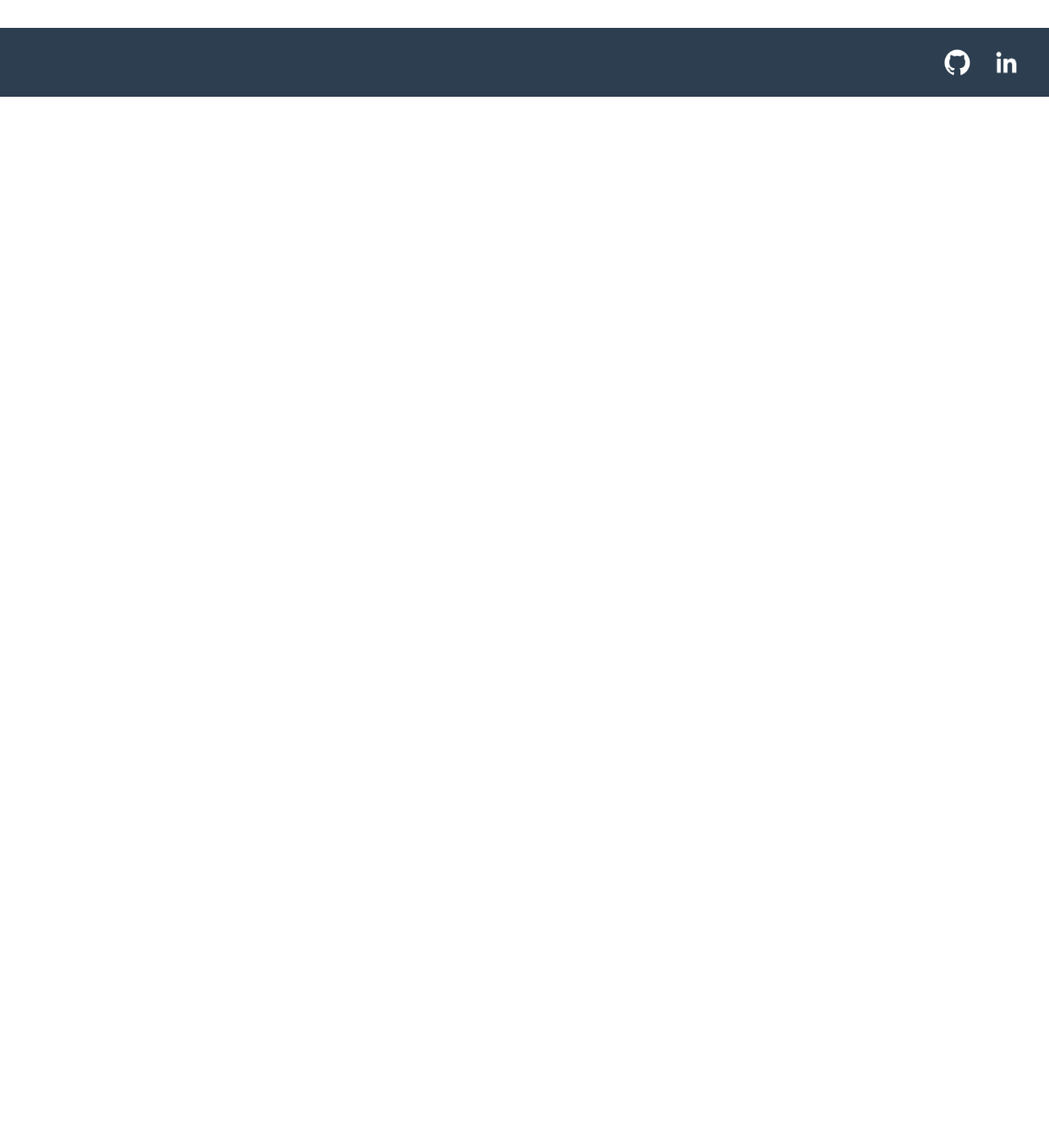
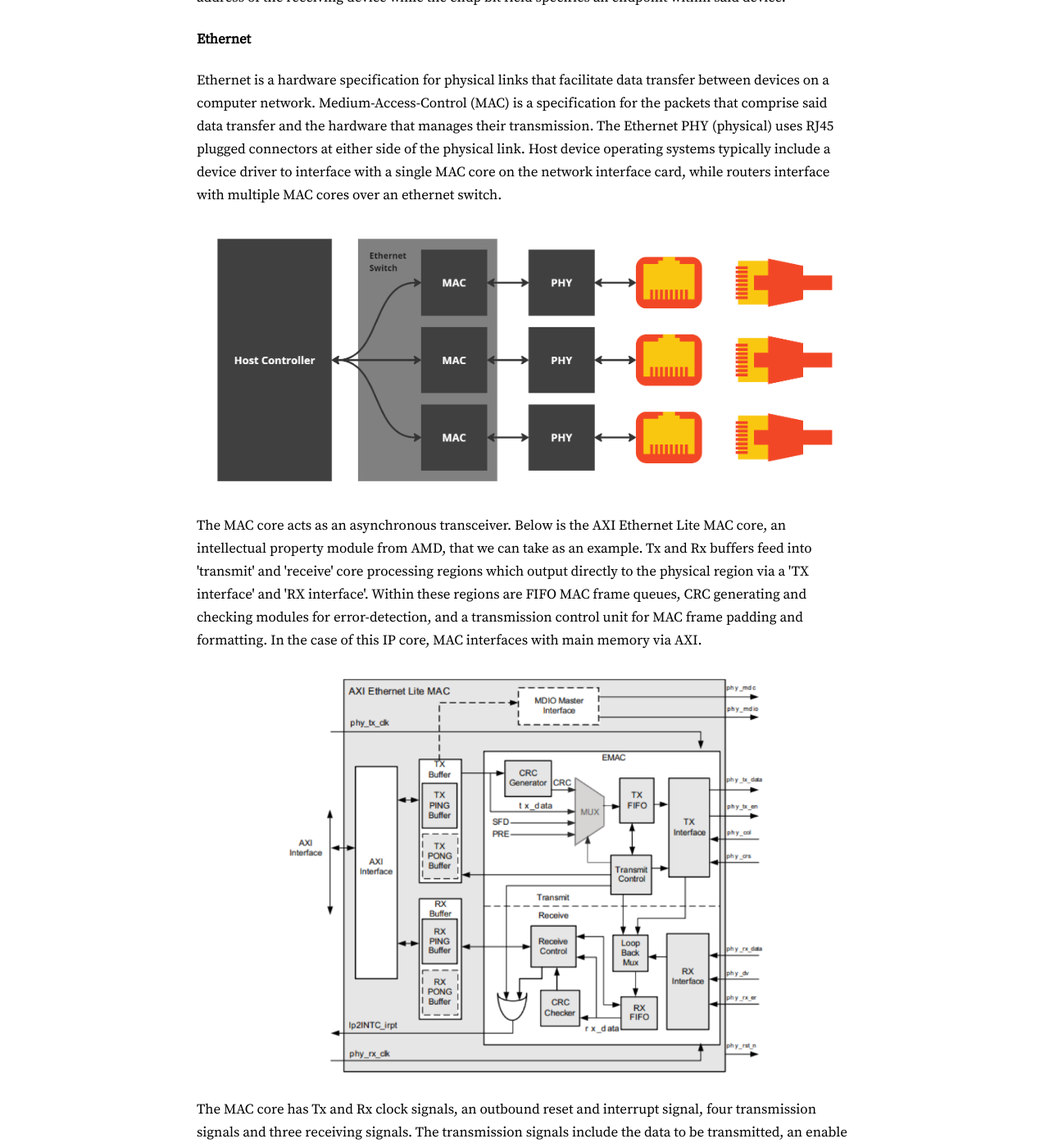
Before and after one commit to Rory-Mac/personal-website, a Jekyll site: the page built from Low-Level Programming/IO.markdown, in a window 1280 px wide and 1400 px high, scrolled down 2743 px. Shown: the whole window at 82% size. Built offline with Jekyll 4.4.1, drawn with Linux system fonts in a browser that asks for light colours; before the commit the page ends 2861 px from its top, so only the background shows below that; some of the changed text lies outside the part shown.

Commit message:
add Ethernet, AXI to IO markdown, add relevant diagrams + IP cores used in vivado

```diff
--- a/Low-Level Programming/IO.markdown
+++ b/Low-Level Programming/IO.markdown
@@ -28,11 +28,12 @@ encoding a continuous stream of ones, that is interrupted by 'start' zero bits f
 then re-initiates the idle state. Packet transmission over asynchronous channels exists for any computer processor capable of processing
 interrupts from peripheral devices (keyboards, monitors, attached processing units, network interface cards, etc). When creating these data
 channels we have to consider factors of compatibility between the sending and receiving devices. This includes ensuring compatible voltage
-levels (encoding logical high, logical low and other signal values), baud rate (bits per second), data formatting and packet formatting. </p>
-<p>The Universal Serial Bus (USB) can act as a good first example. Like our primitive example, data exchange in the USB standard consists
-of the asynchronous transfer of packets across a channel that is otherwise idle. Buffers exist on either side of this channel to allow for
-the processing of asynchronous signals. In a type-A USB, data exchange occurs across two of four pins: VCC, GND, D- and D+, where D exists
-as a differntial pair. Four packet formats are defined by the USB standard.</p>
+levels (encoding logical high, logical low and other signal values), baud rate (bits per second), data formatting and packet formatting.</p>
+<h4>Universal Serial Bus (USB)</h4>
+<p>Like our more primitive sender/receiver, data exchange in the USB standard consists of the asynchronous transfer of packets across an
+otherwise idle channel. Buffers exist on either side of this channel to allow for the processing of asynchronous signals. In type-A USB,
+data exchange occurs across two of four pins: VCC, GND, D- and D+, where D exists as a differntial pair. The USB standard defines four
+packet formats.</p>
 <p><img src="/Assets/images/USB_packet_formats.png" width="100%" height="100%"></p>
 <p>A constant logical high signal interspaces the transmission of USB packets, and is interrupted by the first bit field of incoming
 packets, the sync field. This bit field is composed of eight alternating ones and zeros to break the logical high. The next bit field is
@@ -45,3 +46,28 @@ pulled to high) for one-bits time, followed by the continuation of the idle stat
 the host for each unit of a given time interval. It contains the added 11-bit frame number bit field, and a cyclic redundancy check.
 Token packets have an additional address and ENDP bit field. The address bit field specifies the address of the receiving device while the
 endp bit field specifies an endpoint within said device.</p>
+<h4>Ethernet</h4>
+<p>Ethernet is a hardware specification for physical links that facilitate data transfer between devices on a computer network.
+Medium-Access-Control (MAC) is a specification for the packets that comprise said data transfer and the hardware that manages their
+transmission. The Ethernet PHY (physical) uses RJ45 plugged connectors at either side of the physical link. Host device operating systems
+typically include a device driver to interface with a single MAC core on the network interface card, while routers interface with multiple
+MAC cores over an ethernet switch.
+<p><img src="/Assets/images/ethernet_PHY.png" width="100%" height="100%"></p>
+The MAC core acts as an asynchronous transceiver. Below is the AXI Ethernet Lite MAC core, an intellectual property module from AMD,
+that we can take as an example. Tx and Rx buffers feed into 'transmit' and 'receive' core processing regions which output directly to
+the physical region via a 'TX interface' and 'RX interface'. Within these regions are FIFO MAC frame queues, CRC generating and checking
+modules for error-detection, and a transmission control unit for MAC frame padding and formatting. In the case of this IP core, MAC
+interfaces with main memory via AXI.
+<p><img src="/Assets/images/MAC_core.png" width="100%" height="100%"></p>
+The MAC core has Tx and Rx clock signals, an outbound reset and interrupt signal, four transmission signals and three receiving signals.
+The transmission signals include the data to be transmitted, an enable output pin, as well as carrier sense and collision input pins.
+The receiving signals include the data received, a data valid and a data error signal. Data read (if valid signal set) and data transmitted
+are synced by the Tx and Rx clock signals respectively.
+<h4>Advanced eXtensible interface (AXI)</h4>
+<p>AXI is an on-chip bus communication protocol that can be used to interface IO devices with on-board modules. The AXI protocol consists
+of five channels, two channels associated with a read instruction (data address, data returned), and three channels associated with a
+write instruction (data address, data written, response returned). A data frame sent over a channel is termed a 'transfer' and occurs
+only on the rising edge of the device's clock cycle when both 'valid' and 'ready' bits are set. Thus, each signal is paired with a valid
+and ready signal. There also exist additional slave interface response signals, a data write strobe signal to signify which bytes are to
+be written to the destination register, a clock pin, and a reset pin.
+<p><img src="/Assets/images/AXI_overview.png" width="100%" height="100%"></p>
```
Also changed, not shown: Assets/images/AXI_channels.png (added), Assets/images/AXI_channels_informal.png (added), Assets/images/AXI_overview.png (added), Assets/images/AXI_vivado.png (added), Assets/images/MAC_core.png (added), Assets/images/ethernet_PHY.png (added).
